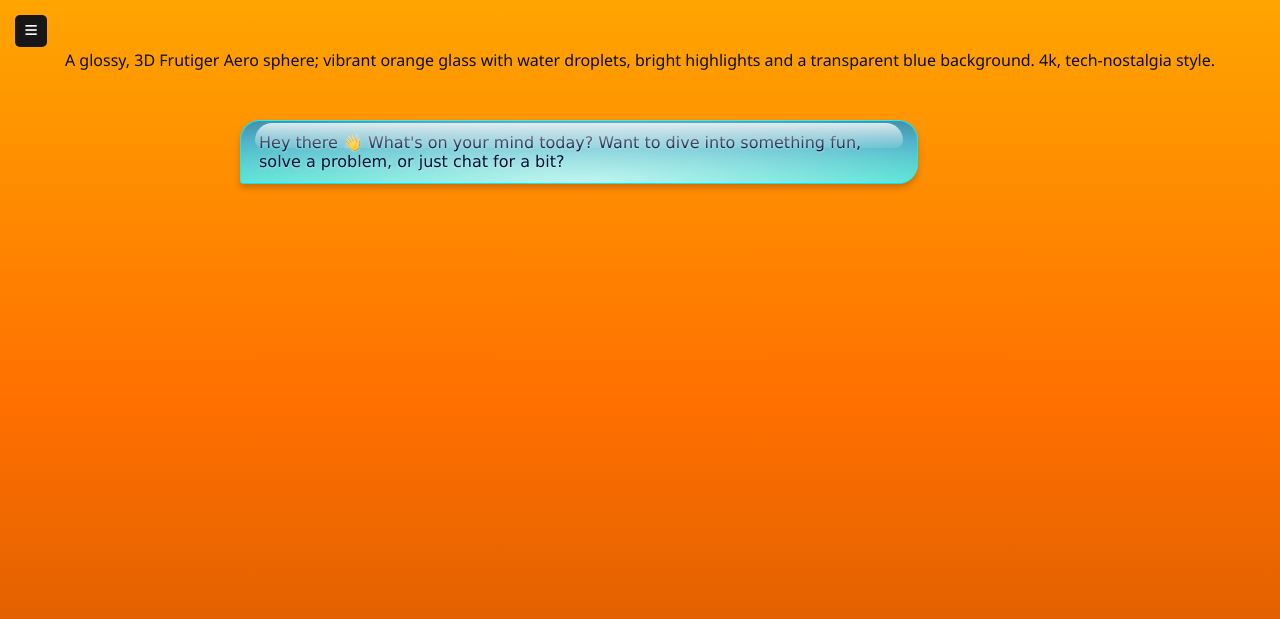
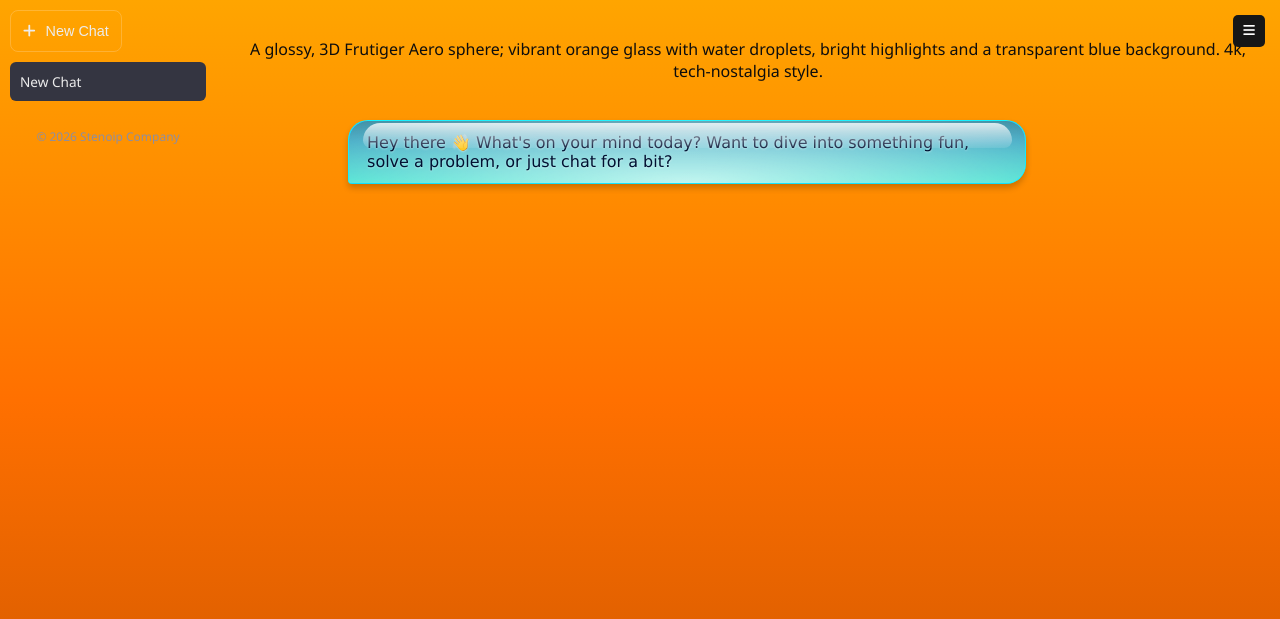
Before and after one commit to stenoip/praterich, a website: page chat.html in a window 1280 px wide. Shown: the top 619 px of the page. Drawn offline with nearby package versions, Linux system fonts and the light colour scheme.

Commit message:
Update chat.html

```diff
--- a/chat.html
+++ b/chat.html
@@ -50,6 +50,7 @@
 }
 /* --- SIDEBAR --- */
 #sidebar {
+    background-color: var(--sidebar-bg)
     position: fixed;
     left: -260px; /* Start off-screen */
     top: 0;
@@ -180,7 +181,7 @@
     display: flex !important; /* Overrides any mobile-only hidden rules */
     position: fixed;
     top: 15px;
-    left: 15px;
+    right: 15px;
     z-index: 1001; /* Must be above the sidebar */
     background: var(--sidebar-bg);
     color: white;
```
